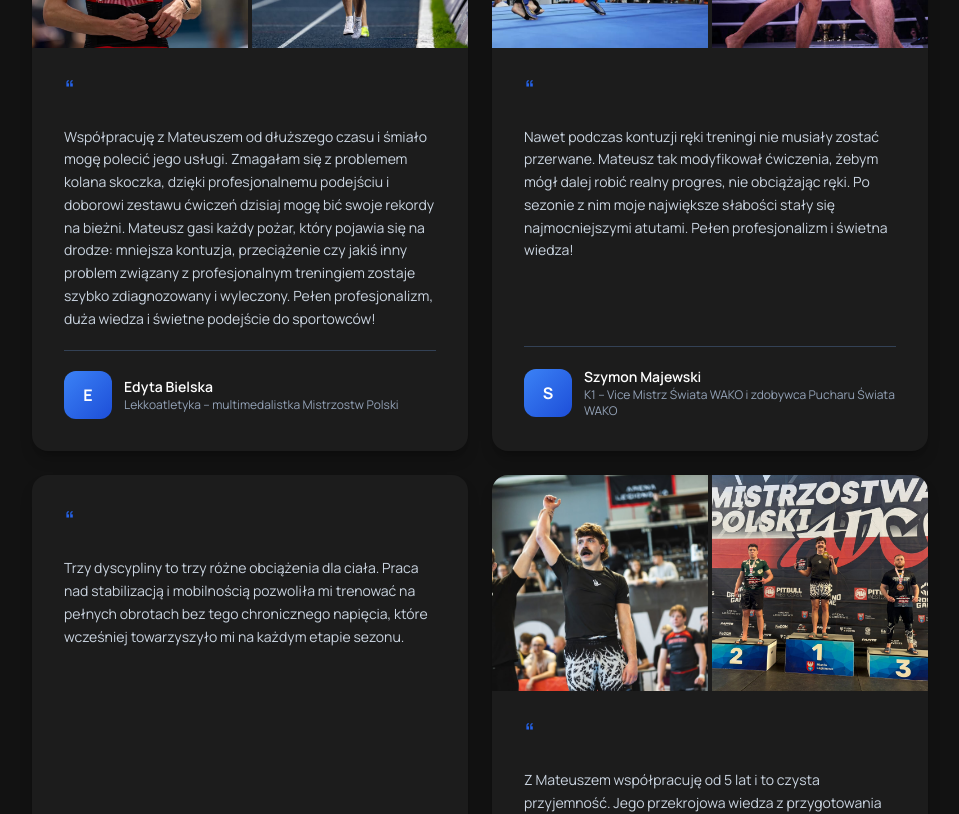
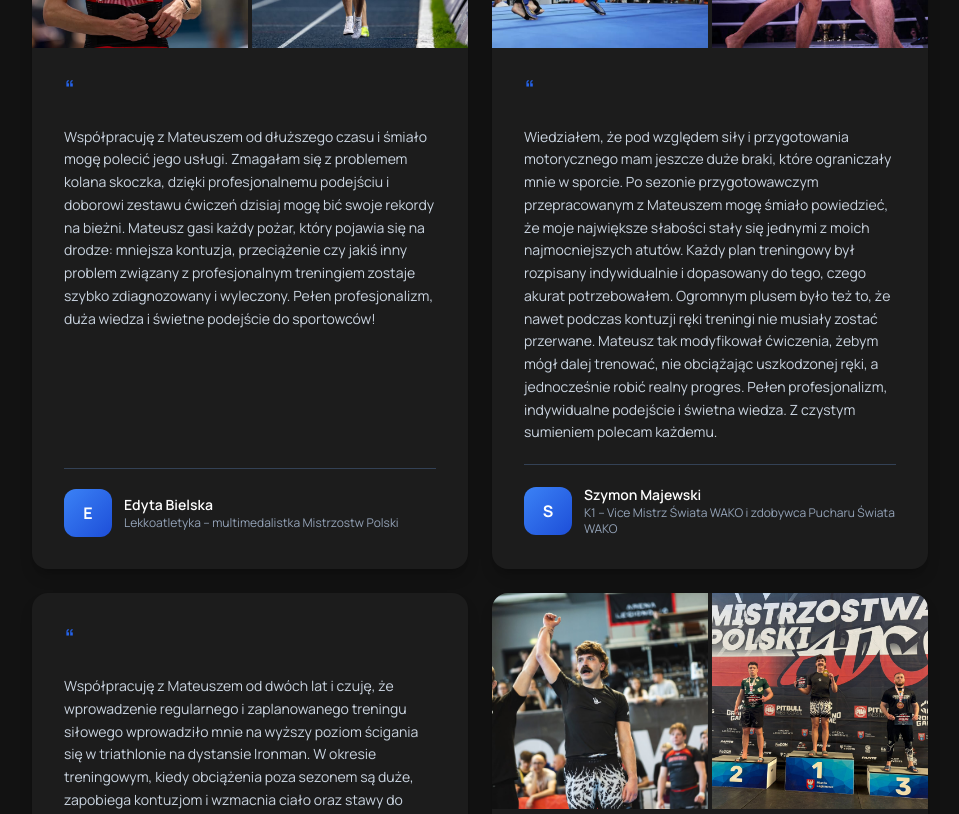
Before and after one commit to matkierat/landing-page, a Next.js app: page / in a window 1280 px wide. Shown: the part 2580-3394 px from the top of the page, without its empty margins (160-1119 px from the left). Built offline with nearby package versions, Linux system fonts and the light colour scheme.

Commit message:
Popraki Socjal Proof

```diff
--- a/components/sections/SocialProof.tsx
+++ b/components/sections/SocialProof.tsx
@@ -14,7 +14,7 @@ const stories = [
     name: "Szymon Majewski",
     discipline: "K1 – Vice Mistrz Świata WAKO i zdobywca Pucharu Świata WAKO",
     quote:
-      "Nawet podczas kontuzji ręki treningi nie musiały zostać przerwane. Mateusz tak modyfikował ćwiczenia, żebym mógł dalej robić realny progres, nie obciążając ręki. Po sezonie z nim moje największe słabości stały się najmocniejszymi atutami. Pełen profesjonalizm i świetna wiedza!",
+      "Wiedziałem, że pod względem siły i przygotowania motorycznego mam jeszcze duże braki, które ograniczały mnie w sporcie. Po sezonie przygotowawczym przepracowanym z Mateuszem mogę śmiało powiedzieć, że moje największe słabości stały się jednymi z moich najmocniejszych atutów. Każdy plan treningowy był rozpisany indywidualnie i dopasowany do tego, czego akurat potrzebowałem. Ogromnym plusem było też to, że nawet podczas kontuzji ręki treningi nie musiały zostać przerwane. Mateusz tak modyfikował ćwiczenia, żebym mógł dalej trenować, nie obciążając uszkodzonej ręki, a jednocześnie robić realny progres. Pełen profesjonalizm, indywidualne podejście i świetna wiedza. Z czystym sumieniem polecam każdemu.",
     photos: ["/testimonials/szymon-1.jpg", "/testimonials/szymon-2.jpg"],
   },
   {
@@ -22,7 +22,7 @@ const stories = [
     name: "Marta Łagownik",
     discipline: "Triathlon – PRO Series",
     quote:
-      "Trzy dyscypliny to trzy różne obciążenia dla ciała. Praca nad stabilizacją i mobilnością pozwoliła mi trenować na pełnych obrotach bez tego chronicznego napięcia, które wcześniej towarzyszyło mi na każdym etapie sezonu.",
+      "Współpracuję z Mateuszem od dwóch lat i czuję, że wprowadzenie regularnego i zaplanowanego treningu siłowego wprowadziło mnie na wyższy poziom ścigania się w triathlonie na dystansie Ironman. W okresie treningowym, kiedy obciążenia poza sezonem są duże, zapobiega kontuzjom i wzmacnia ciało oraz stawy do radzenia sobie z ogromnymi przeciążeniami, a w okresie startowym przygotowuje moje ciało, żeby było lekkie, dynamiczne i gotowe do walki o zwycięstwo.",
     photos: [] as string[],
   },
   {
```
